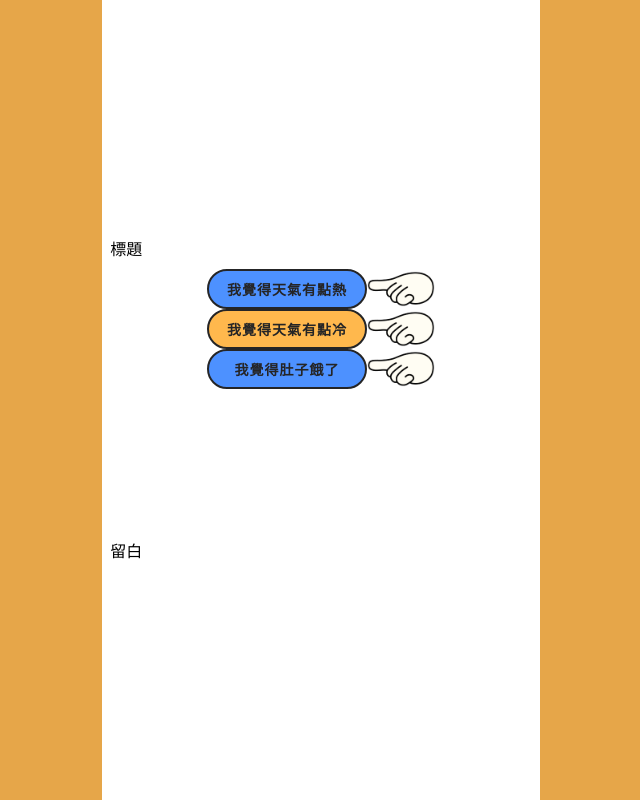
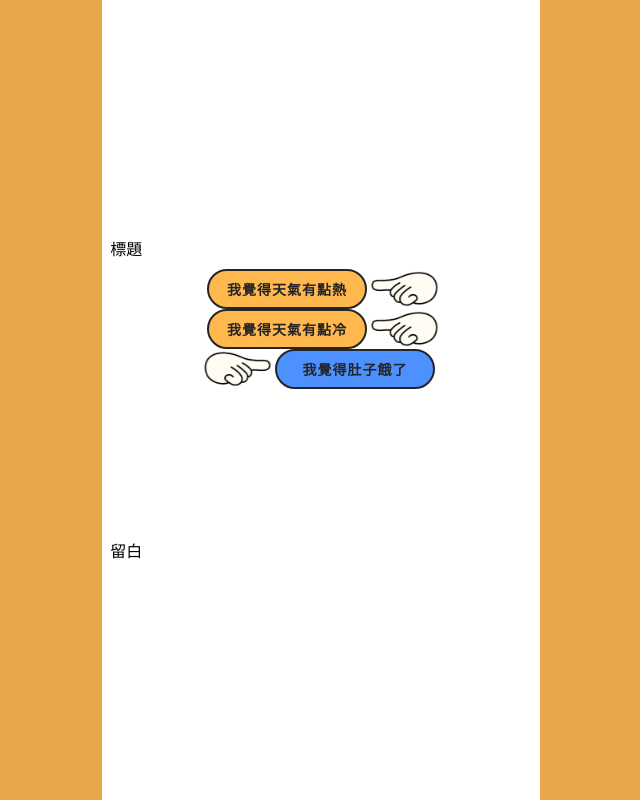
Before and after one commit to xpluso-chen/Hina-web, a Vue app: page / in a window 1280 px wide. Shown: the whole page, without its empty margins (319-959 px from the left). Built offline with nearby package versions, Linux system fonts and the light colour scheme.

Commit message:
button模組化-四版(客制每個按鈕手手)

```diff
--- a/src/App.vue
+++ b/src/App.vue
@@ -6,15 +6,12 @@
       <p>標題</p>
     </div>
     <div class="main-area-content">
-      <Button bgColor="#4d91ff" hoverColor="#000" text="我覺得天氣有點熱" />
-      <Button bgColor="#ffb84d" hoverColor="#4d91ff" text="我覺得天氣有點冷" />
-      <Button bgColor="#4d91ff" hoverColor="#000" text="我覺得肚子餓了" />
+      <Button bgColor="#ffb84d" hoverColor="#4d91ff" text="我覺得天氣有點熱" imgSrc="/hand-l.png" class="handOnRight"/>
+      <Button bgColor="#ffb84d" hoverColor="#4d91ff" text="我覺得天氣有點冷" imgSrc="/hand-l.png" class="handOnRight"/>
+      <Button bgColor="#4d91ff" hoverColor="#000" text="我覺得肚子餓了" imgSrc="/hand-r.png" class="handOnleft"/>
     </div>
     <div class="main-area-footer">留白</div>
   </div>
-
-
-
 </template>
 
 <script setup lang="ts">
--- a/src/assets/styles/_animations.scss
+++ b/src/assets/styles/_animations.scss
@@ -42,3 +42,32 @@
         transform: translate3d(0, 0, 0) translateZ(0);
     }
 }
+
+//手指圖片戳戳-左
+@keyframes moveRightAndLeft {
+    0% {
+        transform: translateX(0);
+    }
+
+    50% {
+        transform: translateX(15px);
+    }
+
+    100% {
+        transform: translateX(0);
+    }
+}
+//手指圖片戳戳-右
+@keyframes moveLeftAndRight {
+    0% {
+        transform: translateX(0);
+    }
+
+    50% {
+        transform: translateX(-15px);
+    }
+
+    100% {
+        transform: translateX(0);
+    }
+}
--- a/src/assets/styles/_buttons.scss
+++ b/src/assets/styles/_buttons.scss
@@ -40,8 +40,33 @@
 // 按鈕效果->點擊會晃動
 .active {
     animation: rotate 0.7s ease-in-out both;
+
     span {
         animation: storm 0.7s ease-in-out both;
         animation-delay: 0.06s;
     }
-  }
+}
+
+
+
+// 只留在圖片左邊的手
+.handOnleft {
+    .handOnRight-img {
+        // 在圖片右邊的手消失
+        display: none;
+    }
+    img {
+        animation: moveLeftAndRight 1.2s ease-in-out infinite;
+    }
+}
+
+// 只留在圖片右邊的手
+.handOnRight {
+    // 在圖片左邊的手消失
+    .handOnleft-img {
+        display: none;
+    }
+    img {
+        animation: moveRightAndLeft 1.2s ease-in-out infinite;
+    }
+}
--- a/src/components/Button.vue
+++ b/src/components/Button.vue
@@ -1,5 +1,6 @@
 <template>
     <div class="btn-box">
+        <img class="handOnleft-img" :src="imgSrc" alt="裝飾左邊用的手">
       <button
         class="btn"
         ref="btn"
@@ -8,7 +9,7 @@
       >
         <span>{{text}}</span>
       </button>
-      <img src="/public/hand-l.png" alt="裝飾">
+      <img class="handOnRight-img" :src="imgSrc" alt="裝飾右邊用的手">
     </div>
   </template>
 
@@ -18,7 +19,8 @@
    defineProps({
     bgColor: { type: String},
     hoverColor: { type: String },
-    text:{type: String }
+    text:{type: String },
+    imgSrc:{type: String }
   });
 
   const btn = ref<HTMLElement | null>(null);
```
